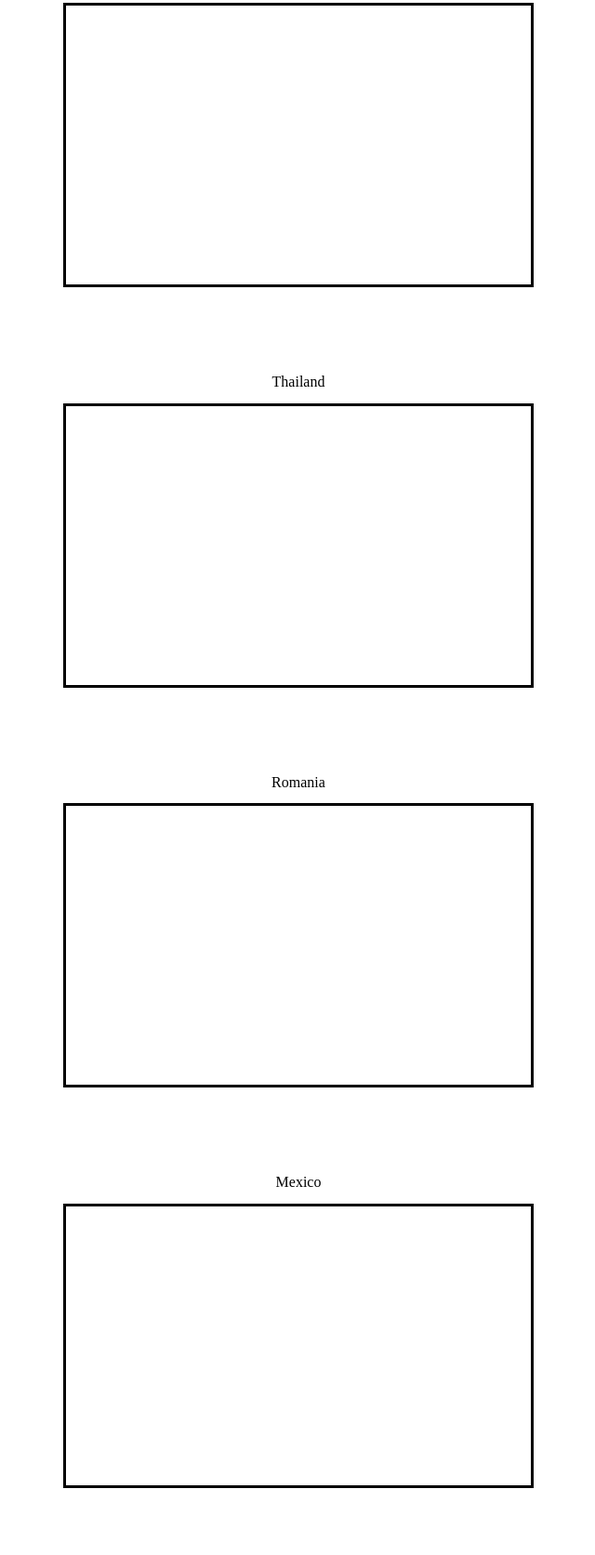
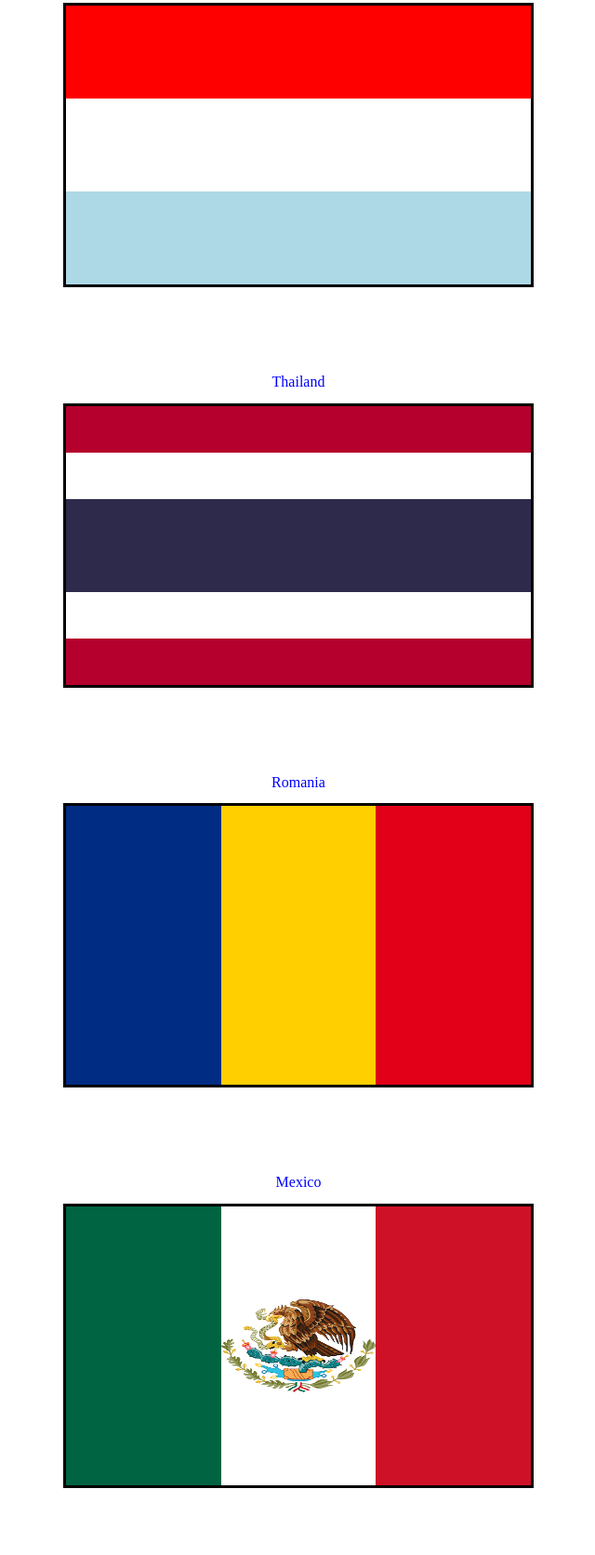
Before and after one commit to fullstack-decal-sp23/hw2-mishcoder, a plain HTML site: page index.html in a window 1280 px wide. Shown: the part 627-2300 px from the top of the page at 93% size, without its empty margins (319-959 px from the left). Drawn offline with Linux system fonts and the light colour scheme.

Commit message:
Finished

```diff
--- a/index.html
+++ b/index.html
@@ -37,19 +37,23 @@
     </div>
 
     <h2 class="label">Romania</h2>
-    <div class="flag" style="">
-      <!-- insert flag here -->
+    <div class="flag" style="display:flex;">
+      <div class="romania-blue threehoriz"></div>
+      <div class="romania-yellow threehoriz"></div>
+      <div class="romania-red threehoriz"></div>
     </div>
 
     <h2 class="label">Mexico</h2>
-    <div class="flag">
-      <!-- insert flag here -->
+    <div class="flag" style="display:flex;">
+      <div class="mexico-green threehoriz"></div>
+      <img class = "mexico-img threehoriz" src = "eagle.png"/>
+      <div class="mexico-red threehoriz"></div>
     </div>
 
     <h2>Margin</h2>
     <div class="margin-container">
-      <div class="flag"></div>
-      <div class="flag"></div>
+      <div class="flag1"></div>
+      <div class="flag2"></div>
     </div>
 
     <h2>Padding</h2>
--- a/styles.css
+++ b/styles.css
@@ -14,6 +14,15 @@
 h2 {
   font-size: medium;
   font-weight: 200;
+}
+
+.label {
+  color: blue;
+}
+
+.label:hover {
+  color: pink;
+  font-size: 50px;
 }
 /* END SETUP */
 
@@ -32,6 +41,8 @@ h2 {
 }
 
 .threevert {
+  width: 500px;
+  height: 100px;
 }
 
 .threehoriz {
@@ -75,7 +86,7 @@ h2 {
   background-color: blue;
 }
 
-.lightblue {
+.light-blue {
   background-color: lightblue;
 }
 
@@ -91,18 +102,33 @@ h2 {
   background-color: #000;
 }
 
+.red {
+  background: red;
+}
+
+#white {
+  background-color: white;
+}
+
 /* BEGIN QUESTION 2 */
 
 .thailand-red {
-  /* TODO */
+  height: 50px;
+  background-color: #B5002D;
 }
 
 .thailand-white {
-  /* TODO */
+  height: 50px;
+  background-color: white;
 }
 
 .thailand-blue {
-  /* TODO */
+  height: 100px;
+  background-color: #2E2A4C;
+}
+
+.thailand-flag div {
+  width: 500px;
 }
 
 /* END QUESTION 2 */
@@ -129,7 +155,9 @@ h2 {
 }
 
 .mexico-img {
-  /* TODO */
+  align-self:center;
+  max-height: 100px;
+  max-width: 167px;
 }
 
 .mexico-red {
@@ -149,17 +177,19 @@ h2 {
 /* For margin practice */
 .flag1 {
   background-color: red;
-  /* TODO */
+  width: 515px;
+  margin: 5px;
 }
 
 .flag2 {
+  width: 515px;
   background-color: blue;
-  /* TODO */
+  margin: 5px;
 }
 /* For padding practice */
 .padding-container {
   box-sizing: border-box;
   background-color: lightblue;
   background-clip: content-box, padding-box;
-  /* TODO */
+  padding: 60px;
 }
```
